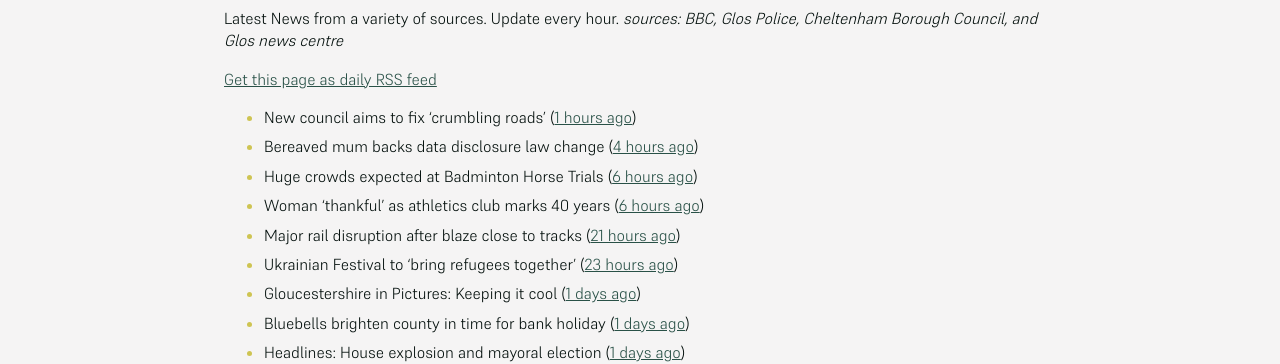
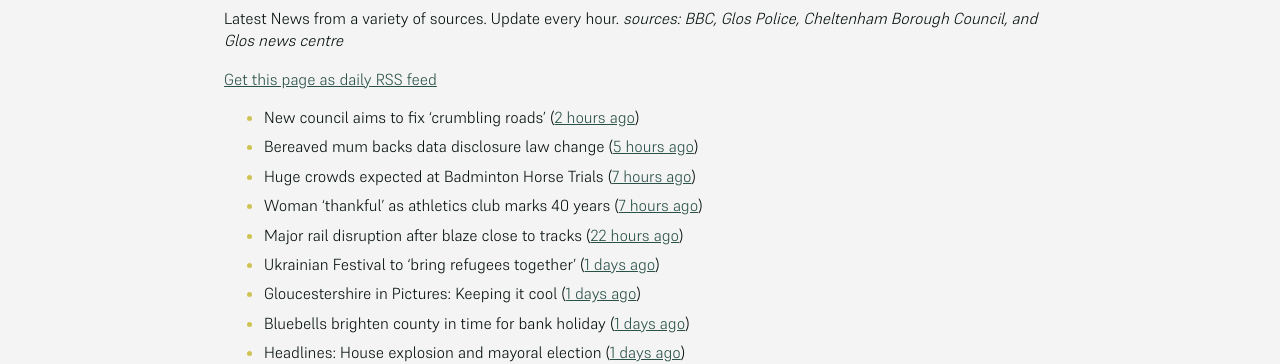
Before and after one commit to mat-0/cheltenham-open-data, a Jekyll site: the page built from _pages/news.md, in a window 1280 px wide. Shown: the part 266-630 px from the top of the page. Built offline with Jekyll 4.4.1, drawn with Linux system fonts in a browser that asks for light colours; some of the changed text lies outside the part shown.

Commit message:
Updated 2025-05-05 13:57:48

```diff
--- a/_pages/news.md
+++ b/_pages/news.md
@@ -12,12 +12,12 @@ _sources: BBC, Glos Police, Cheltenham Borough Council, and Glos news centre_
 [Get this page as daily RSS feed](/daily.rss)
 
 <!-- news_marker starts -->
-- New council aims to fix 'crumbling roads' ([1 hours ago](https://www.bbc.com/news/articles/cm2e510knnlo))
-- Bereaved mum backs data disclosure law change ([4 hours ago](https://www.bbc.com/news/articles/cql6q2nlzvno))
-- Huge crowds expected at Badminton Horse Trials ([6 hours ago](https://www.bbc.com/news/articles/c93g4dz38jgo))
-- Woman 'thankful' as athletics club marks 40 years ([6 hours ago](https://www.bbc.com/news/articles/cn80nv4mr79o))
-- Major rail disruption after blaze close to tracks ([21 hours ago](https://www.bbc.com/news/articles/cjew5q07n7go))
-- Ukrainian Festival to 'bring refugees together' ([23 hours ago](https://www.bbc.com/news/articles/c4g2qzzvjq0o))
+- New council aims to fix 'crumbling roads' ([2 hours ago](https://www.bbc.com/news/articles/cm2e510knnlo))
+- Bereaved mum backs data disclosure law change ([5 hours ago](https://www.bbc.com/news/articles/cql6q2nlzvno))
+- Huge crowds expected at Badminton Horse Trials ([7 hours ago](https://www.bbc.com/news/articles/c93g4dz38jgo))
+- Woman 'thankful' as athletics club marks 40 years ([7 hours ago](https://www.bbc.com/news/articles/cn80nv4mr79o))
+- Major rail disruption after blaze close to tracks ([22 hours ago](https://www.bbc.com/news/articles/cjew5q07n7go))
+- Ukrainian Festival to 'bring refugees together' ([1 days ago](https://www.bbc.com/news/articles/c4g2qzzvjq0o))
 - Gloucestershire in Pictures: Keeping it cool ([1 days ago](https://www.bbc.com/news/articles/ce8gedxkv0do))
 - Bluebells brighten county in time for bank holiday ([1 days ago](https://www.bbc.com/news/articles/crm3rwy8vj2o))
 - Headlines: House explosion and mayoral election ([1 days ago](https://www.bbc.com/news/articles/c93g20dqq0eo))
@@ -33,22 +33,22 @@ _sources: BBC, Glos Police, Cheltenham Borough Council, and Glos news centre_
 - Sixth form sector at 'breaking point', says head ([3 days ago](https://www.bbc.com/news/articles/c4gr7lkmkzjo))
 - Cavendish House owners ‘committed’ to redevelopment amid disappointment over lack of progress ([4 days ago](https://gloucesternewscentre.co.uk/cavendish-house-owners-committed-to-redevelopment-amid-disappointment-over-lack-of-progress/))
 - Battle plan shows Tory target seats and paper candidates for Shire Hall polls ([4 days ago](https://gloucesternewscentre.co.uk/battle-plan-shows-tory-target-seats-and-paper-candidates-for-shire-hall-polls/))
-- Man dies following collision on A417 ([4 days ago](https://gloucesternewscentre.co.uk/man-dies-following-collision-on-a417/))
+- Man dies following collision on A417 ([5 days ago](https://gloucesternewscentre.co.uk/man-dies-following-collision-on-a417/))
 - McDonald’s in bid to serve late night food and drink at new Cheltenham site ([6 days ago](https://gloucesternewscentre.co.uk/mcdonalds-in-bid-to-serve-late-night-food-and-drink-at-new-cheltenham-site/))
 - Cars splattered, walls stained and ‘huge’ mess left by ‘shoddy’ workers ([10 days ago](https://gloucesternewscentre.co.uk/cars-splattered-walls-stained-and-huge-mess-left-by-shoddy-workers/))
 - Everyman Theatre pioneers revolutionary hearing assistance for audiences ([10 days ago](https://gloucesternewscentre.co.uk/everyman-theatre-pioneers-revolutionary-hearing-assistance-for-audiences/))
 - Who is the new owner of Cheltenham landmark Municipal Offices? ([10 days ago](https://gloucesternewscentre.co.uk/who-is-the-new-owner-of-cheltenham-landmark-municipal-offices/))
 - Dozens form human chain in Cheltenham calling for right to preaceful protest ([10 days ago](https://gloucesternewscentre.co.uk/dozens-form-human-chain-in-cheltenham-calling-for-right-to-preaceful-protest/))
 - Eurovision Grand Final to be screened live at Gloucestershire theatre ([11 days ago](https://gloucesternewscentre.co.uk/eurovision-grand-final-to-be-screened-live-at-gloucestershire-theatre/))
-- Nigel Farage hopes for Reform UK Gloucester, Cheltenham and Forest of Dean gains ([11 days ago](https://gloucesternewscentre.co.uk/nigel-farage-hopes-for-reform-uk-gloucester-cheltenham-and-forest-of-dean-gains/))
-- Cheltenham man charged with stalking ([11 days ago](https://gloucesternewscentre.co.uk/cheltenham-man-charged-with-stalking/))
+- Nigel Farage hopes for Reform UK Gloucester, Cheltenham and Forest of Dean gains ([12 days ago](https://gloucesternewscentre.co.uk/nigel-farage-hopes-for-reform-uk-gloucester-cheltenham-and-forest-of-dean-gains/))
+- Cheltenham man charged with stalking ([12 days ago](https://gloucesternewscentre.co.uk/cheltenham-man-charged-with-stalking/))
 - Reform UK candidates believe there may be a few upsets in council elections ([12 days ago](https://gloucesternewscentre.co.uk/reform-uk-candidates-believe-there-may-be-a-few-upsets-in-council-elections/))
 - Cheltenham man given Criminal Behaviour Order ([12 days ago](https://gloucesternewscentre.co.uk/cheltenham-man-given-criminal-behaviour-order/))
 - Cheltenham MP calls for answers over design and workmanship of Strand refurb ([12 days ago](https://gloucesternewscentre.co.uk/cheltenham-mp-calls-for-answers-over-design-and-workmanship-of-strand-refurb/))
 - Cheltenham Borough Council invites community input on new trees strategy ([12 days ago](https://gloucesternewscentre.co.uk/cheltenham-borough-council-invites-community-input-on-new-trees-strategy/))
 - Man racially abuses woman in nightclub queue ([12 days ago](https://gloucesternewscentre.co.uk/man-racially-abuses-woman-in-nightclub-queue/))
 - Nigel Farage greeted with cheers at brewery as Reform UK supporters chant name ([12 days ago](https://gloucesternewscentre.co.uk/nigel-farage-greeted-with-cheers-at-brewery-as-reform-uk-supporters-chant-name/))
-- Cheltenham Borough Council invites community input on new trees strategy ([12 days ago](https://www.cheltenham.gov.uk/news/article/3005/cheltenham_borough_council_invites_community_input_on_new_trees_strategy))
+- Cheltenham Borough Council invites community input on new trees strategy ([13 days ago](https://www.cheltenham.gov.uk/news/article/3005/cheltenham_borough_council_invites_community_input_on_new_trees_strategy))
 - Nigel Farage to visit county today in run-up to council elections ([13 days ago](https://gloucesternewscentre.co.uk/nigel-farage-to-visit-county-today-in-run-up-to-council-elections/))
 - Decision on plans for 122 homes on Cheltenham university playing field ([13 days ago](https://gloucesternewscentre.co.uk/decision-on-plans-for-122-homes-on-cheltenham-university-playing-field/))
 - Gloucestershire pizza business fines customers who order “untraditional” pineapple topping. ([13 days ago](https://gloucesternewscentre.co.uk/gloucestershire-pizza-business-fines-customers-who-order-untraditional-pineapple-topping/))
```
Also changed, not shown: _data/flood.json (+5 -69 lines), index.md (+4 -4 lines).
